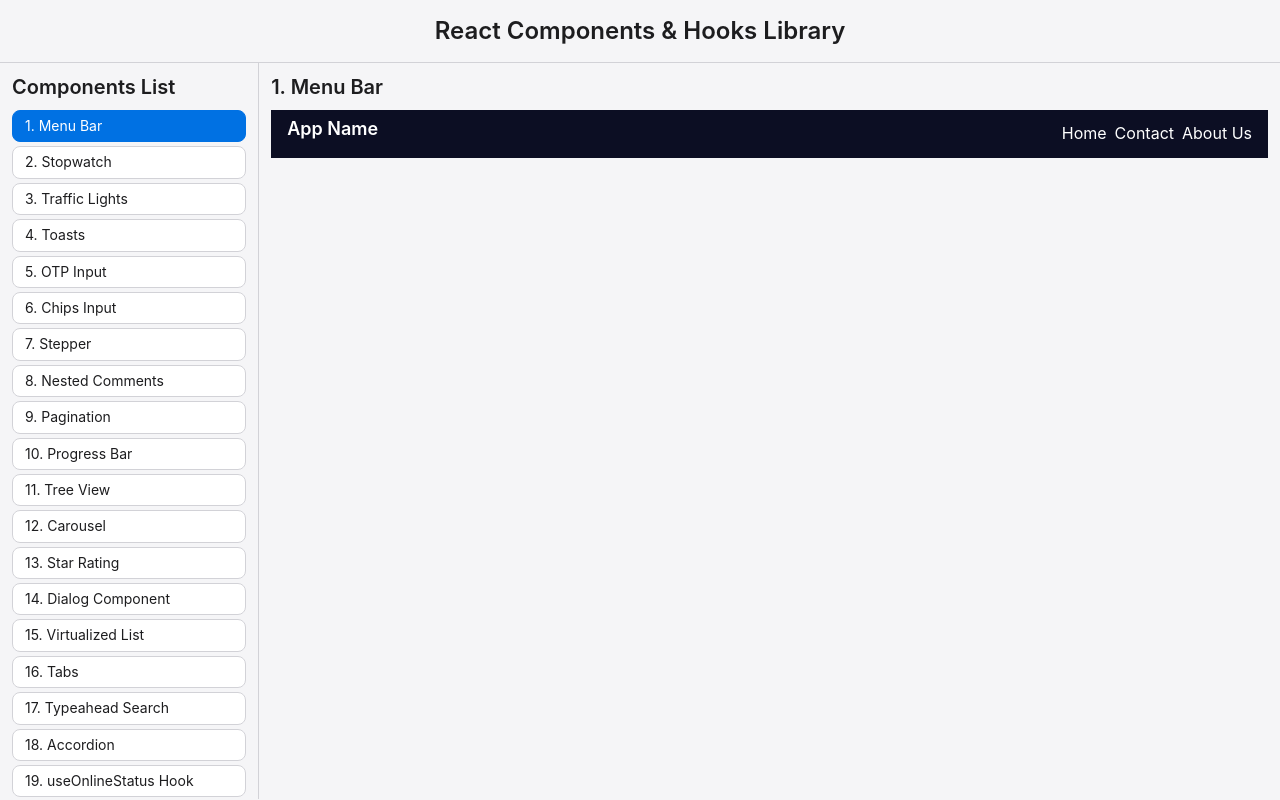
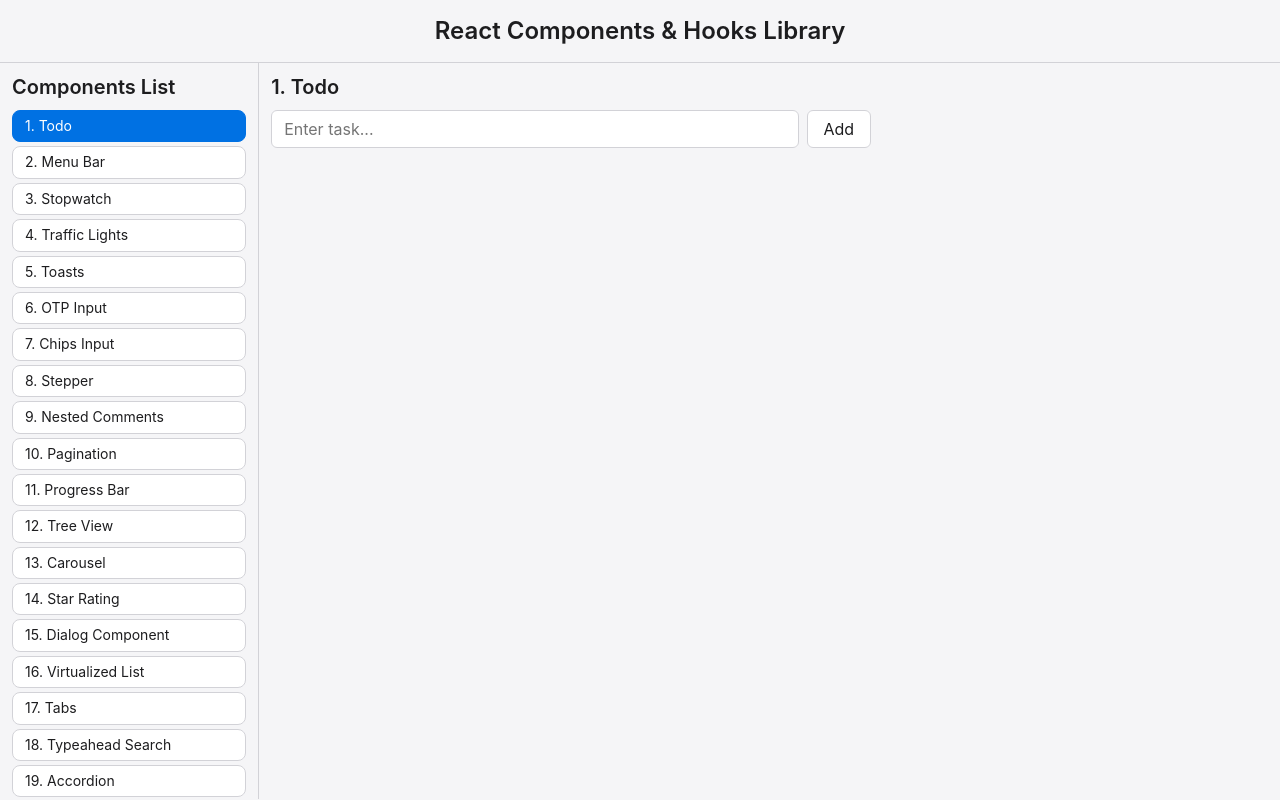
Before and after one commit to VasuGarg07/react-library, a React (Vite) app: page / in a window 1280 px wide. Built offline with nearby package versions, Linux system fonts and the light colour scheme.

Commit message:
TOdo App

```diff
--- a/src/ComponentsList.jsx
+++ b/src/ComponentsList.jsx
@@ -23,8 +23,12 @@ import ToastProvider from "./components/ToastsProvider";
 import TrafficLight from "./demos/TrafficLight";
 import Stopwatch from "./components/Stopwatch";
 import MenuBar from "./components/MenuBar";
+import TodoMain from "./apps/Todo/TodoMain";
 
 const APPS_LIST = [
+    // Apps
+    { name: "Todo", component: <TodoMain />},
+    // Components
     { name: "Menu Bar", component: <MenuBar /> },
     { name: "Stopwatch", component: <Stopwatch /> },
     { name: "Traffic Lights", component: <TrafficLight /> },
@@ -45,6 +49,7 @@ const APPS_LIST = [
     { name: "Tabs", component: <Tabs /> },
     { name: "Typeahead Search", component: <Typeahead /> },
     { name: "Accordion", component: <Accordion /> },
+    // Hooks
     { name: "useOnlineStatus Hook", component: <OnLineHook /> },
     { name: "useClickOutside Hook", component: <ClickOutsideHook /> },
     { name: "useDebounce Hook", component: <DebounceHook /> },
--- /dev/null
+++ b/src/apps/Todo/TodoContext.jsx
@@ -0,0 +1,67 @@
+import {  createContext, useContext, useReducer } from "react";
+
+const randomId = () => Math.random().toString(36).substring(2, 15);
+
+const reducer = (state, action) => {
+    const {type, payload} = action;
+    switch(type) {
+        case "ADD":
+            return [...state, {
+                id: randomId(),
+                task: payload,
+                completed: false
+            }];
+        case "REMOVE":
+            return state.filter(item => item.id  !== payload);
+        case "MARK":
+            return state.map(item => {
+                if (item.id !== payload.id) return item;
+                return {
+                    ...item,
+                    completed: payload.completed
+                }
+            });
+        default:
+            return state;
+    }
+}
+
+const TodoContext = createContext(null);
+
+export const TodoProvider = ({children}) => {
+    const [todos, dispatch] = useReducer(reducer, []);
+
+    const addTodo= (task) => {
+        dispatch({
+            type: "ADD",
+            payload: task
+        });
+    }
+
+    const removeTodo = (id) => {
+        dispatch({
+            type: "REMOVE",
+            payload: id
+        });
+    }
+
+    const markStatus = (id, status) => {
+        dispatch({
+            type: "MARK",
+            payload: {id, completed: status}
+        });
+    }
+
+    return <TodoContext.Provider value={{todos, addTodo, removeTodo, markStatus}}>
+        {children}
+    </TodoContext.Provider>
+}
+
+
+export const useTodos = () => {
+    const context = useContext(TodoContext);
+    if(!context) {
+        throw Error("Use context inside TodoContext Provider");
+    }
+    return context;
+}
--- /dev/null
+++ b/src/apps/Todo/TodoInput.jsx
@@ -0,0 +1,27 @@
+import React, { useState } from 'react'
+import { useTodos } from './TodoContext'
+
+const TodoInput = () => {
+    const { addTodo } = useTodos();
+    const [task, setTask] = useState("");
+
+    const handleAdd = (e) => {
+        e.preventDefault();
+        addTodo(task);
+        setTask("")
+    }
+
+    return (
+            <form onSubmit={handleAdd} style={{marginBottom: 8, display:"flex", gap:8, maxWidth:600}}>
+                <input
+                    type='text'
+                    placeholder='Enter task...'
+                    value={task}
+                    onChange={(e) => setTask(e.target.value)}
+                />
+                <button type='submit'>Add</button>
+            </form>
+    )
+}
+
+export default TodoInput
--- /dev/null
+++ b/src/apps/Todo/TodoList.jsx
@@ -0,0 +1,27 @@
+import React from 'react'
+import { useTodos } from './TodoContext'
+
+const TodoList = () => {
+    const {todos, removeTodo, markStatus} = useTodos();
+
+    const handleChange = (item) => {
+        markStatus(item.id, !item.completed)
+    }
+  return (
+    todos.map(item => (
+        <div key={item.id} style={{display:"flex", gap:8, alignContent:"center"}}>
+            <input
+                type='checkbox'
+                style={{width:'fit-content',padding:"0"}}
+                onChange={(e) => handleChange(item)}
+            />
+            <p style={{margin:0,
+                textDecoration: item.completed ? "line-through" : ""
+            }}>{item.task}</p>
+            <button onClick={() => removeTodo(item.id)}>Del</button>
+        </div>
+    ))
+  )
+}
+
+export default TodoList
--- /dev/null
+++ b/src/apps/Todo/TodoMain.jsx
@@ -0,0 +1,15 @@
+import React from 'react'
+import { TodoProvider } from './TodoContext'
+import TodoInput from './TodoInput'
+import TodoList from './TodoList'
+
+const TodoMain = () => {
+  return (
+    <TodoProvider>
+      <TodoInput />
+      <TodoList />
+    </TodoProvider>
+  )
+}
+
+export default TodoMain
```
